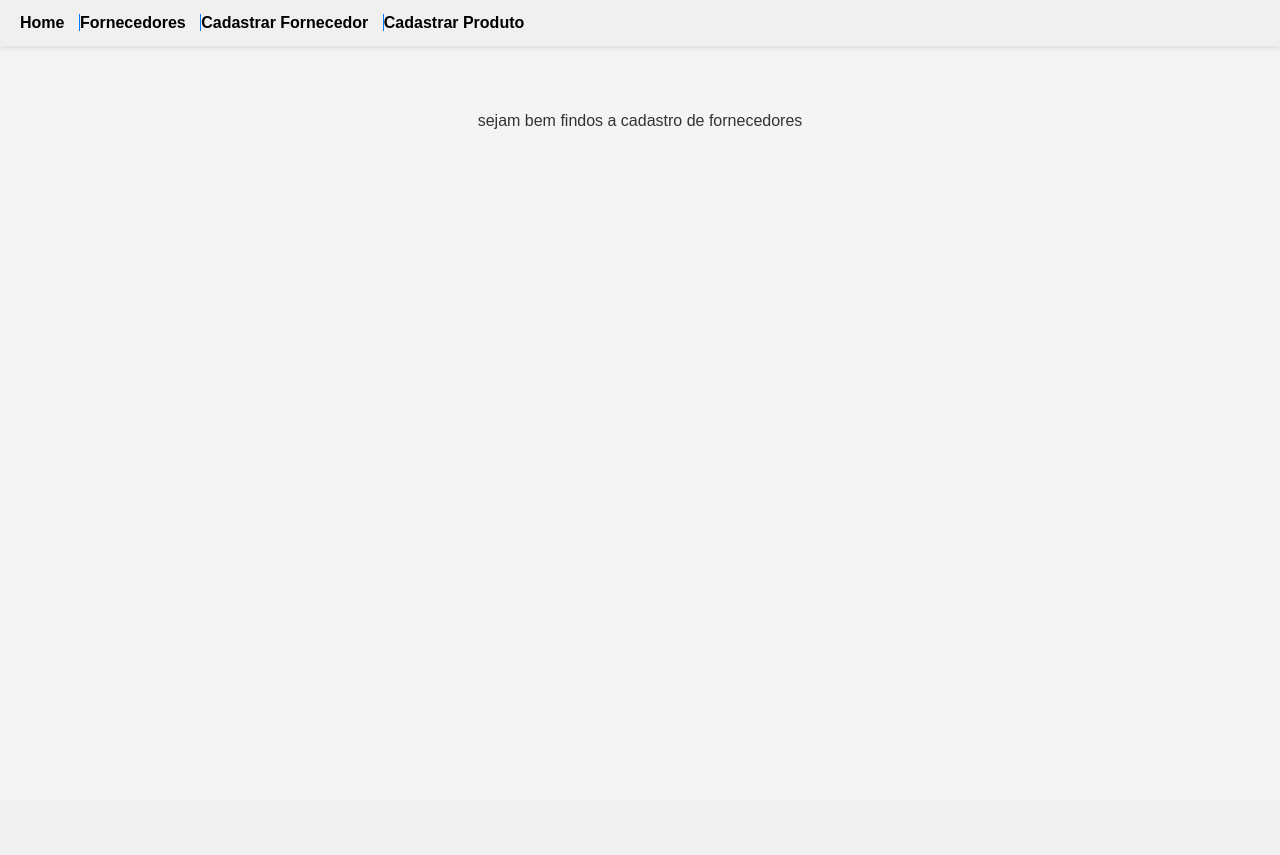
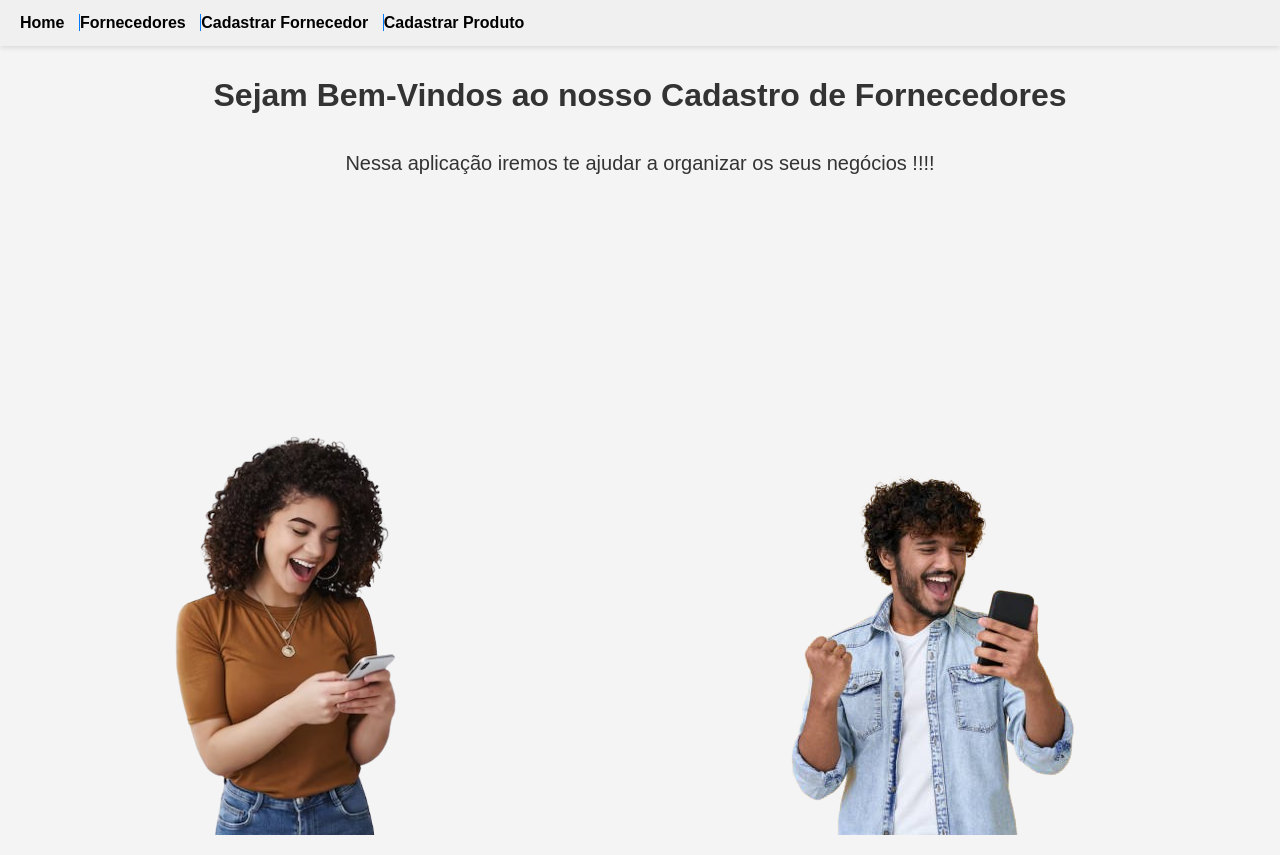
Before and after one commit to ViniDaniel/Cadastro_de_Fornecedores, a Django app: page / in a window 1280 px wide. Before the commit the page ends 129 px from the top, so only its background shows below. Run offline with Django 5.2, Linux system fonts and the light colour scheme.

Commit message:
stylization

```diff
--- a/static/css/index.css
+++ b/static/css/index.css
@@ -1,5 +1,18 @@
-p {
-    margin-top: 5%;
+h1{
+
+    margin-top: 2%;
     text-align: center;
 
 }
+
+p {
+    font-size: 20px;
+    text-align: center;
+
+}
+
+footer{
+
+    margin-top: 20%;
+
+}
--- a/todos/templates/todos/index.html
+++ b/todos/templates/todos/index.html
@@ -5,7 +5,15 @@
 {% load  static %}
 <link rel="stylesheet" type="text/css" href="{% static 'css/index.css' %}">
 
-<p >  sejam bem findos a cadastro de fornecedores  </p>
+<h1 >  Sejam Bem-Vindos ao nosso Cadastro de Fornecedores   </h1><br>
+<p> Nessa aplicação iremos te ajudar a organizar os seus negócios !!!!</p>
+
+
+<footer style="display: flex; justify-content: space-between;">
+    <img src="{% static 'imagens/gente.png' %}" alt="mulher sorrindo com celular">
+    <img src="{% static 'imagens/nego_di.png' %}" alt="mulher sorrindo com celular">
+</footer>
+
 
 
 {% endblock%}
```
Also changed, not shown: static/imagens/gente.png (added), static/imagens/nego_di.png (added).
